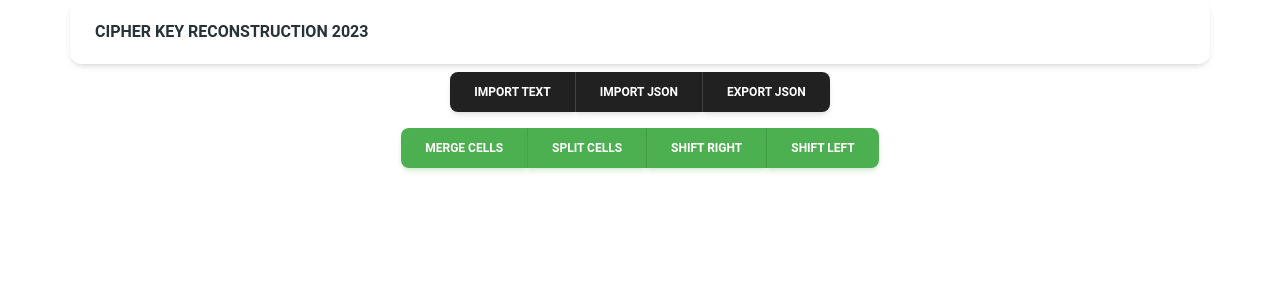
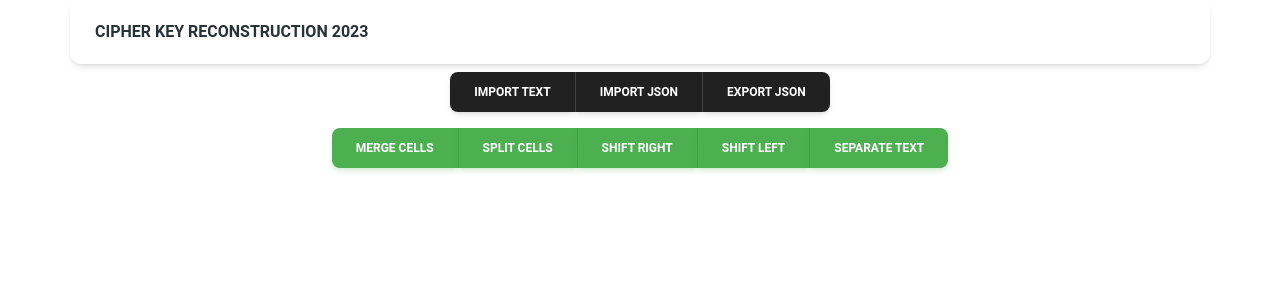
Before and after one commit to stanislavmarochok/key-reconstruction, a React (Create React App) app: page / in a window 1280 px wide. Shown: the top 300 px of the page. Built offline with nearby package versions, Linux system fonts and the light colour scheme.

Commit message:
Added base code for Separate Cells

```diff
--- a/src/components/App.js
+++ b/src/components/App.js
@@ -25,6 +25,10 @@
     ref.current.shiftCellsLeft();
   }
 
+  const handleSeparateCells = () => {
+    ref.current.separateCells();
+  }
+
   return (<>
     <Header />
     <Buttons
@@ -33,7 +37,8 @@
         handleMergeCells={handleMergeCells}
         handleSplitCells={handleSplitCells}
         handleShiftCellsRight={handleShiftCellsRight}
-        handleShiftCellsLeft={handleShiftCellsLeft} />
+        handleShiftCellsLeft={handleShiftCellsLeft}
+        handleSeparateCells={handleSeparateCells} />
 
     <Main ref={ref} isJson={false} data={{plainText, cipherText}}  />
   </>);
--- a/src/components/Buttons.js
+++ b/src/components/Buttons.js
@@ -1,12 +1,15 @@
 import {
-    Button, ButtonGroup, Dialog, DialogBody, DialogHeader
+    Button, ButtonGroup, Dialog, DialogBody, DialogHeader, Input
 } from "@material-tailwind/react";
 import {useState} from "react";
 
 function Buttons(props) {
     const [isImportTextDialogOpen, setIsImportTextDialogOpen] = useState(false);
+    const [isSeparateCellsDialogOpen, setIsSeparateCellsDialogOpen] = useState(false);
 
     const handleOpenImportTextDialog = () => setIsImportTextDialogOpen(!isImportTextDialogOpen);
+
+    const handleOpenSeparateCellsDialog = () => setIsSeparateCellsDialogOpen(!isSeparateCellsDialogOpen);
 
     const uploadText = async (e, onChangeHandler) => {
         e.preventDefault();
@@ -61,6 +64,21 @@
         );
     }
 
+    const renderSeparateCellsDialog = () => {
+        return (
+            <Dialog open={isSeparateCellsDialogOpen} handler={handleOpenSeparateCellsDialog}>
+                <DialogHeader className="uppercase">Separate cells</DialogHeader>
+                <DialogBody divider>
+                    <div className="mb-4 flex flex-col gap-6">
+                        <Input size="lg" label="Name" />
+                        <Input size="lg" label="Email" />
+                        <Input type="password" size="lg" label="Password" />
+                    </div>
+                </DialogBody>
+            </Dialog>
+        );
+    }
+
     return (
         <div className="flex flex-col w-max gap-4 mx-auto mt-2">
             <ButtonGroup className="mx-auto">
@@ -73,10 +91,11 @@
                 <Button onClick={props.handleSplitCells}>split cells</Button>
                 <Button onClick={props.handleShiftCellsRight}>shift right</Button>
                 <Button onClick={props.handleShiftCellsLeft}>shift left</Button>
+                <Button onClick={handleOpenSeparateCellsDialog}>separate text</Button>
             </ButtonGroup>
 
             {renderDialog("import plain text here", props.setPlainText)}
-
+            {renderSeparateCellsDialog()}
         </div>
     );
 }
--- a/src/components/Main.js
+++ b/src/components/Main.js
@@ -18,6 +18,9 @@
         },
         shiftCellsLeft() {
             _ref.current.shiftCellsLeft();
+        },
+        separateCells() {
+            _ref.current.separateCells();
         }
     }));
 
--- a/src/components/Row.js
+++ b/src/components/Row.js
@@ -1,6 +1,6 @@
 import {forwardRef, useEffect, useImperativeHandle, useState} from "react";
 import TextCell from "./TextCell";
-import {mergeCellsF, shiftCellsLeftF, shiftCellsRightF, splitCellsF} from "../functions/cells";
+import {mergeCellsF, separateCellsF, shiftCellsLeftF, shiftCellsRightF, splitCellsF} from "../functions/cells";
 
 const Row = forwardRef((props, ref) => {
     const [row, setRow] = useState(props.data);
@@ -19,6 +19,9 @@
         },
         shiftCellsLeft() {
             shiftCellsLeft();
+        },
+        separateCells() {
+            separateCells();
         }
     }));
 
@@ -111,6 +114,17 @@
         setSelectedCipherTextCells(result.selectedCipherTextCells);
     };
 
+    const separateCells = () => {
+        let result = separateCellsF(row, selectedPlainTextCells, selectedCipherTextCells);
+        if (!result){
+            return;
+        }
+
+        setRow(result.row);
+        setSelectedPlainTextCells(result.selectedPlainTextCells);
+        setSelectedCipherTextCells(result.selectedCipherTextCells);
+    };
+
     return (<>
         <div className="mt-2 mx-auto w-full">
             <table className="w-fit mx-auto">
--- a/src/components/Rows.js
+++ b/src/components/Rows.js
@@ -29,6 +29,11 @@
             for (let i = 0; i < rowsRef.current.length; i++){
                 rowsRef.current[i].shiftCellsLeft();
             }
+        },
+        separateCells() {
+            for (let i = 0; i < rowsRef.current.length; i++){
+                rowsRef.current[i].separateCells();
+            }
         }
     }));
 
--- a/src/functions/cells.js
+++ b/src/functions/cells.js
@@ -237,3 +237,52 @@
 
     return shiftCellsLeft();
 }
+
+export const separateCellsF = (row, selectedPlainTextCells, selectedCipherTextCells) => {
+    const separateCells = () => {
+        let _row = JSON.parse(JSON.stringify(row));
+        let _selectedPlainTextCells = JSON.parse(JSON.stringify(selectedPlainTextCells));
+        let _selectedCipherTextCells = JSON.parse(JSON.stringify(selectedCipherTextCells));
+        if (_row.length <= 1) {
+            return false;
+        }
+
+        separateRowCells(_row, _selectedPlainTextCells, 'plainText');
+        separateRowCells(_row, _selectedCipherTextCells, 'cipherText');
+
+        removeEmptyCells(_row);
+
+        return {
+            row: _row,
+            selectedPlainTextCells: _selectedPlainTextCells,
+            selectedCipherTextCells: _selectedCipherTextCells
+        };
+    }
+
+    const separateRowCells = (_row, _selectedTextCells, text) => {
+        let idx = 0;
+        while (true) {
+            if (idx >= _row.length)
+                break;
+
+            if (!_selectedTextCells.includes(idx)) {
+                idx++;
+                continue;
+            }
+
+            if (_row[idx - 1][text]){
+                idx++;
+                continue;
+            }
+
+            _row[idx - 1][text] = _row[idx][text];
+            _row[idx][text] = false;
+
+            for (let i = 0; i < _selectedTextCells.length; i++)
+                if (_selectedTextCells[i] === idx)
+                    _selectedTextCells[i] -= 1;
+        }
+    }
+
+    return separateCells();
+}
```
